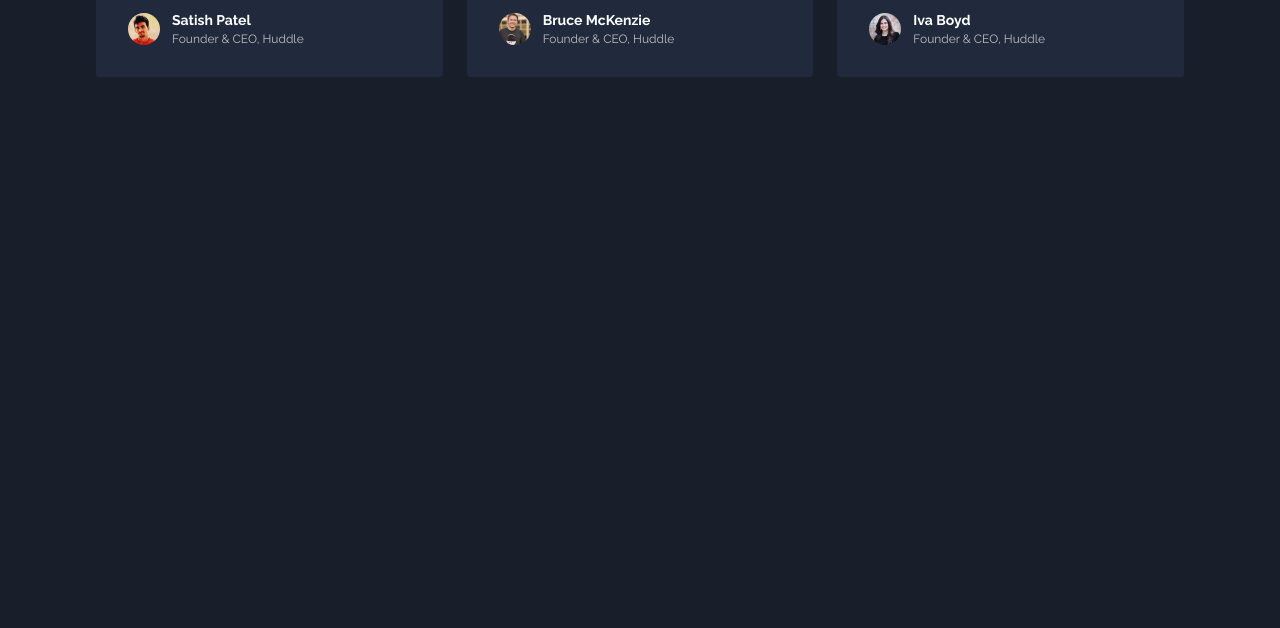
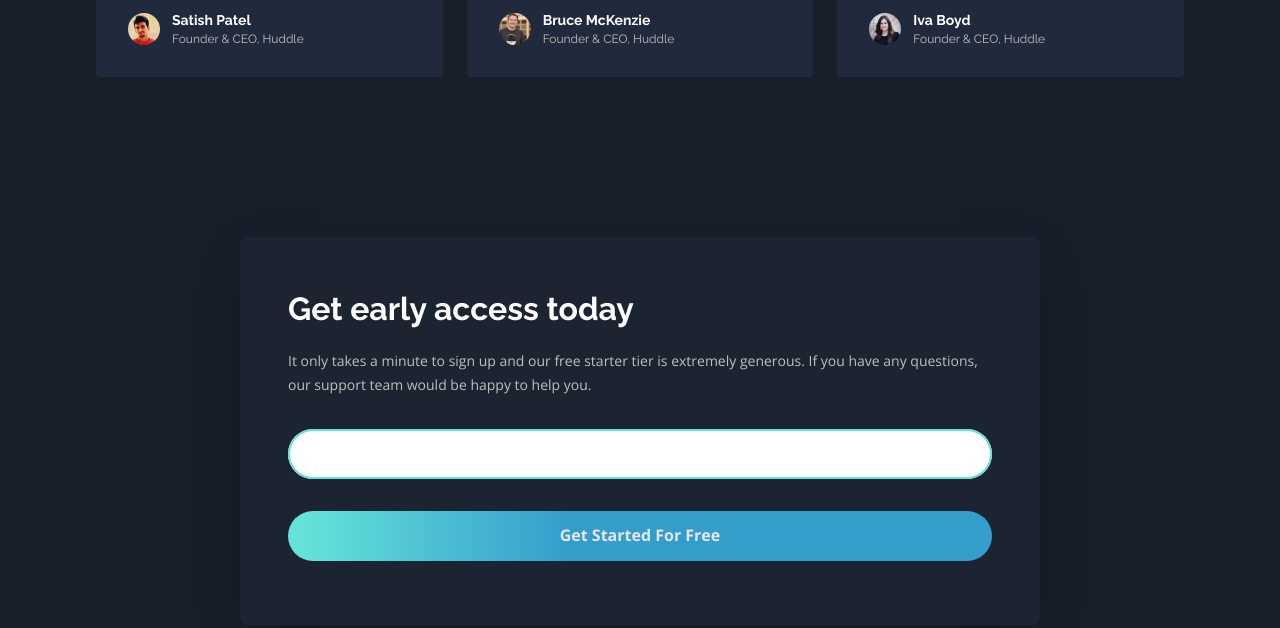
Before and after one commit to haquanq-frontendmentor/fylo-dark-theme-landing-page, a website built with Vite: page src/index.html in a window 1280 px wide. Shown: the part 2475-3103 px from the top of the page. Built offline with nearby package versions, Linux system fonts and the light colour scheme.

Commit message:
Add Main/Signup section

```diff
--- /dev/null
+++ b/src/css/components/signup.css
@@ -0,0 +1,94 @@
+.signup {
+    padding-block-start: clamp(var(--space-6), 0.0687rem + 6.1069vw, var(--space-12));
+    padding-block-end: clamp(var(--space-6), -0.8855rem + 10.1781vw, var(--space-16));
+    padding-inline: clamp(var(--space-6), 0.0687rem + 6.1069vw, var(--space-12));
+    background-color: var(--color-navy-850);
+    max-width: 50rem;
+    border-radius: var(--rounded-sm);
+    box-shadow: var(--shadow-md);
+
+    @media (--tablet) {
+        text-align: center;
+    }
+
+    &__title {
+        font-size: clamp(var(--text-xl), 0.5344rem + 3.0534vw, var(--text-3xl));
+        line-height: calc(2em - var(--leading-4));
+        margin-bottom: var(--space-4);
+    }
+
+    &__description {
+        font-size: var(--text-sm);
+        line-height: var(--leading-6);
+        margin-bottom: clamp(var(--space-6), 1.0229rem + 2.0356vw, var(--space-8));
+
+        @media (--tablet) {
+            padding-inline: var(--space-12);
+        }
+    }
+
+    &__form {
+        display: grid;
+        gap: var(--space-8) var(--space-4);
+        align-content: start;
+
+        @media (--tablet) {
+            grid-template-columns: auto max-content;
+        }
+    }
+
+    &__field {
+        --input-padding-x: clamp(var(--space-6), 1.0229rem + 2.0356vw, var(--space-8));
+
+        position: relative;
+        border-radius: var(--rounded-full);
+    }
+
+    &__input {
+        border: 0;
+        border-radius: inherit;
+        font-size: var(--text-sm);
+        height: 3.125rem;
+        padding-inline: var(--input-padding-x);
+        width: 100%;
+
+        @supports selector(:focus-visible) {
+            &:focus {
+                outline: 0;
+            }
+
+            &:focus-visible {
+                outline: 3px dashed var(--color-white);
+                outline-offset: 3px;
+            }
+        }
+    }
+
+    &__input-overlay {
+        pointer-events: none;
+        position: absolute;
+        inset: 0;
+        border-radius: inherit;
+        border: 2px solid var(--color-teal-200);
+    }
+
+    &__hint {
+        position: absolute;
+        text-align: start;
+        padding-block-start: var(--space-2);
+        top: 100%;
+        font-size: var(--text-sm);
+        color: var(--color-red-500);
+
+        @media (--tablet) {
+            padding-block-start: var(--space-3);
+            padding-inline: var(--input-padding-x);
+        }
+    }
+
+    &__submit-btn {
+        flex-shrink: 0;
+        border: 0;
+        height: fit-content;
+    }
+}
--- a/src/css/index.css
+++ b/src/css/index.css
@@ -14,3 +14,4 @@
 @import "./components/feature.css";
 @import "./components/guide.css";
 @import "./components/testimonial.css";
+@import "./components/signup.css";
--- a/src/index.html
+++ b/src/index.html
@@ -157,6 +157,31 @@
             </li>
           </ul>
         </section>
+        <section class="signup">
+          <h2 class="signup__title">Get early access today</h2>
+          <p class="signup__description">
+            It only takes a minute to sign up and our free starter tier is extremely generous. If you have any
+            questions, our support team would be happy to help you.
+          </p>
+          <form class="signup__form" action="" novalidate>
+            <div class="signup__field" for="">
+              <label class="sr-only" for="email-input">Your email address</label>
+              <input
+                class="signup__input"
+                id="email-input"
+                type="email"
+                required
+                aria-invalid="false"
+                aria-describedby="email-input-hint"
+              />
+              <div class="signup__input-overlay"></div>
+              <p class="signup__hint" id="email-input-hint"></p>
+            </div>
+            <button class="signup__submit-btn btn" type="submit" data-title="Get Started For Free">
+              Get Started For Free
+            </button>
+          </form>
+        </section>
       </div>
     </main>
   </body>
```
